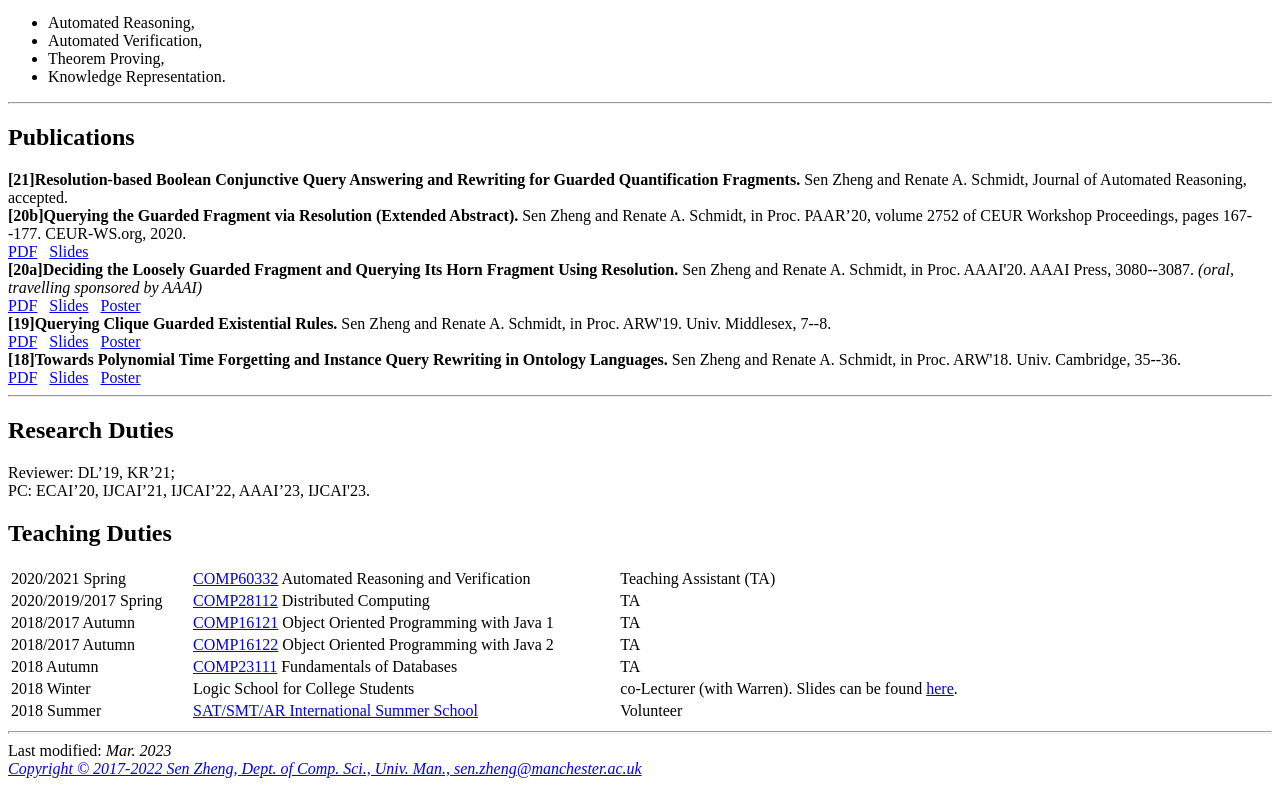
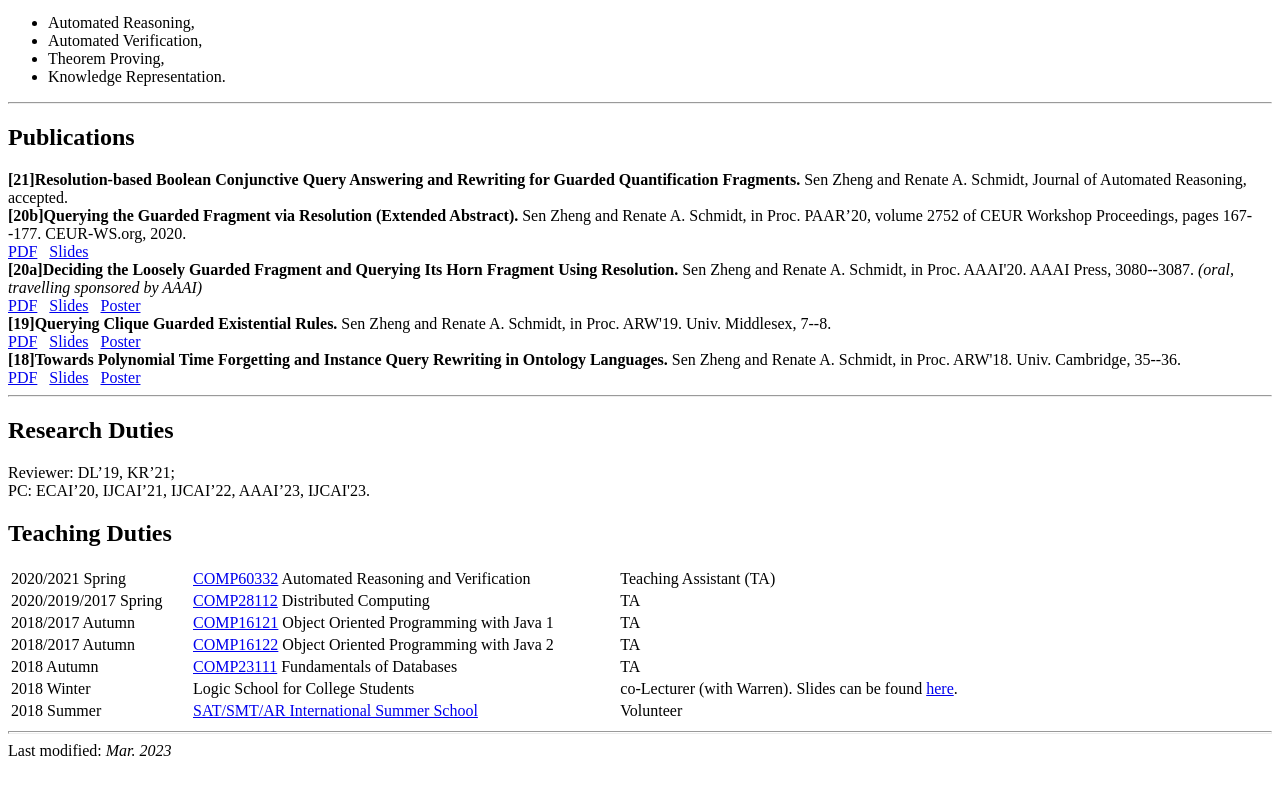
Before and after one commit to senzhengsz/szheng, a plain HTML site: page index.html in a window 1280 px wide. Shown: the part 343-1129 px from the top of the page. Drawn offline with Linux system fonts and the light colour scheme.

Commit message:
Update index.html

```diff
--- a/index.html
+++ b/index.html
@@ -229,9 +229,9 @@ PC: ECAI’20, IJCAI’21, IJCAI’22, AAAI’23, IJCAI'23.
 <HR SIZE=3>
 Last modified: <i> Mar. 2023 </i>
 <BR>
-<ADDRESS><A HREF="http://www.cs.man.ac.uk/~zhengs/" NAME="signature">Copyright &copy; 2017-2022
+<!-- <ADDRESS><A HREF="http://www.cs.man.ac.uk/~zhengs/" NAME="signature">Copyright &copy; 2017-2023
 Sen Zheng, Dept. of Comp. Sci., Univ. Man., sen.zheng@manchester.ac.uk</A>
 </ADDRESS>
-
+ -->
 </BODY>
 </HTML>
```
